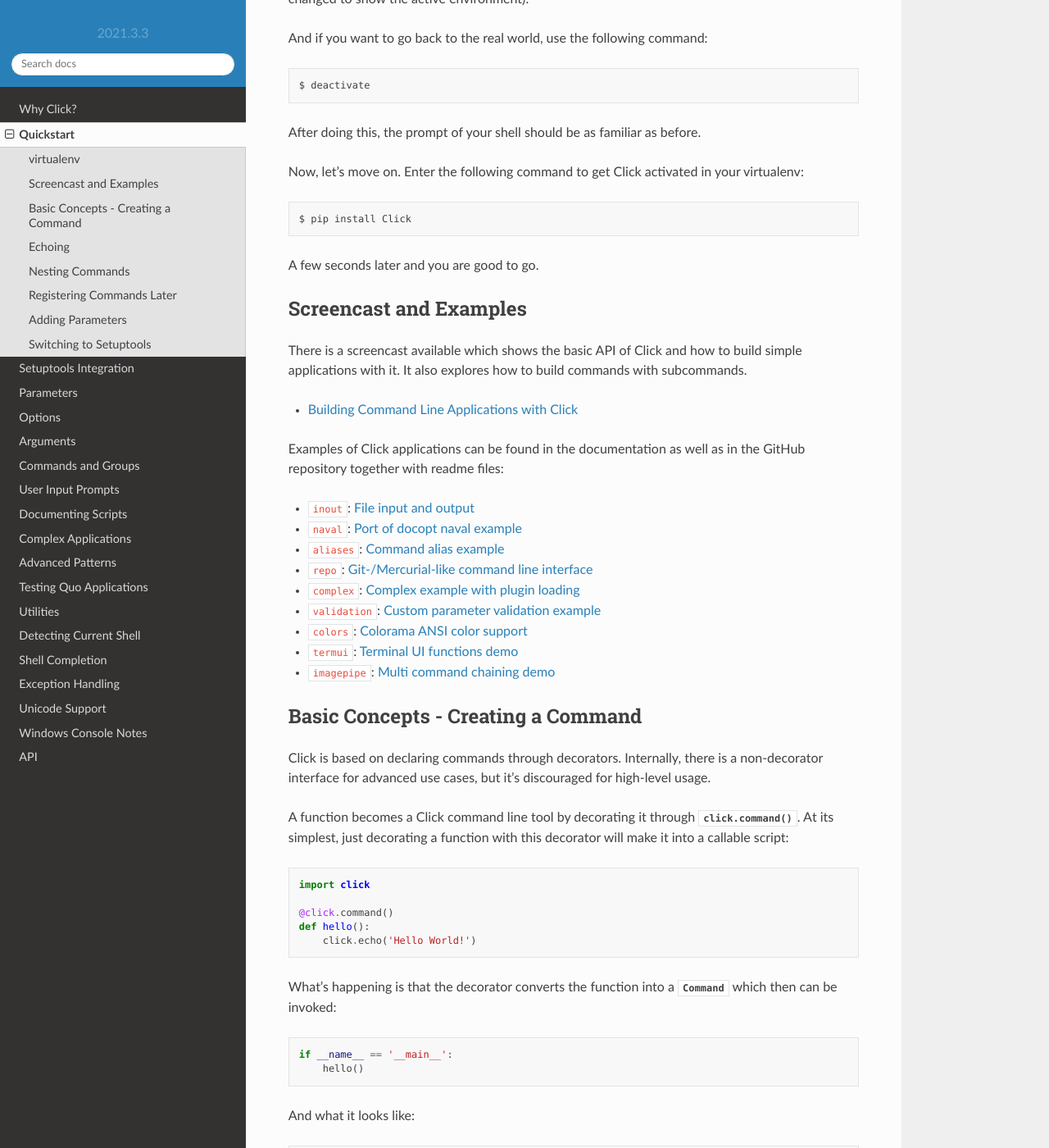
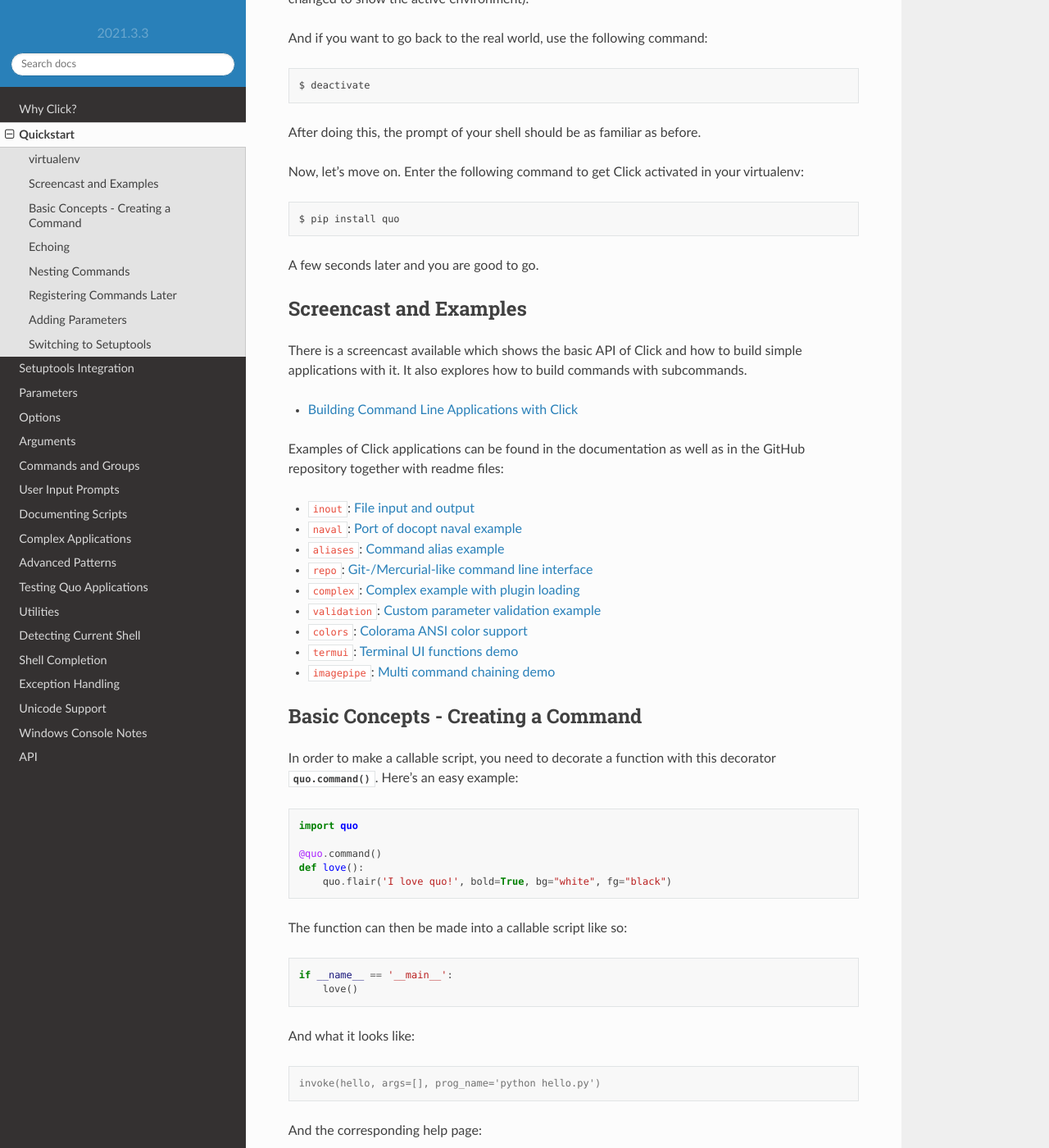
Before and after one commit to scalabli/quo, a Sphinx documentation site: the page built from docs/quickstart.rst, in a window 1280 px wide and 1400 px high, scrolled down 1539 px. Shown: the whole window at 82% size. Built offline with Sphinx 7.4.7 and the Read the Docs theme 2.0.0, drawn with Linux system fonts in a browser that asks for light colours; pages that are not in the unit, such as notebooks, are missing from menus.

Commit message:
Update quickstart.rst

```diff
--- a/docs/quickstart.rst
+++ b/docs/quickstart.rst
@@ -1,7 +1,7 @@
 Quickstart
 ==========
 
-.. currentmodule:: click
+.. currentmodule:: quo
 
 You can get the library directly from PyPI::
 
@@ -79,7 +79,7 @@
 Now, let's move on. Enter the following command to get Click activated in your
 virtualenv::
 
-    $ pip install Click
+    $ pip install quo
 
 A few seconds later and you are good to go.
 
@@ -118,27 +118,21 @@
 Basic Concepts - Creating a Command
 -----------------------------------
 
-Click is based on declaring commands through decorators.  Internally, there
-is a non-decorator interface for advanced use cases, but it's discouraged
-for high-level usage.
-
-A function becomes a Click command line tool by decorating it through
-:func:`click.command`.  At its simplest, just decorating a function
-with this decorator will make it into a callable script:
+In order to make a callable script, you need to decorate a function with this decorator :func:`quo.command`.
+Here's an easy example:
 
 .. code-block:: python
 
-    import click
+    import quo
 
-    @click.command()
-    def hello():
-        click.echo('Hello World!')
+    @quo.command()
+    def love():
+        quo.flair('I love quo!', bold=True, bg="white", fg="black")
 
-What's happening is that the decorator converts the function into a
-:class:`Command` which then can be invoked::
+The function can then be made into a callable script like so::
 
     if __name__ == '__main__':
-        hello()
+        love()
 
 And what it looks like:
 
```
